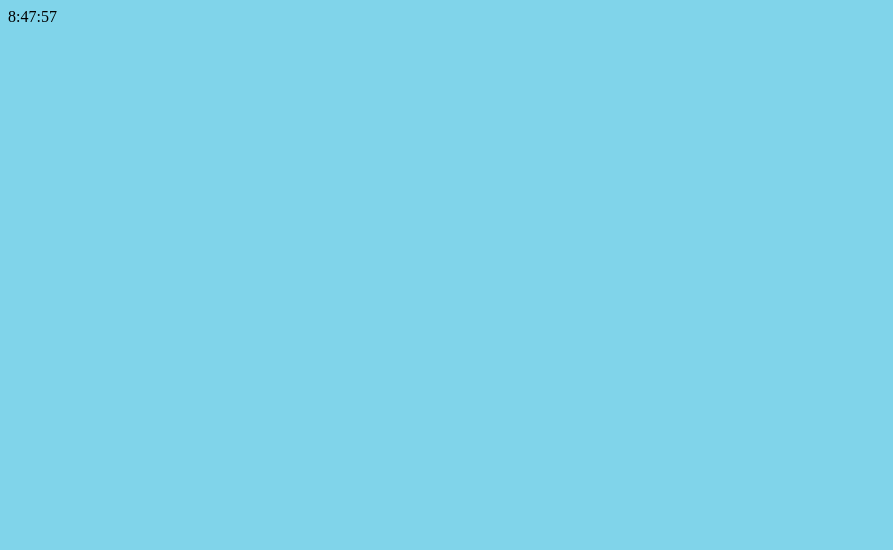
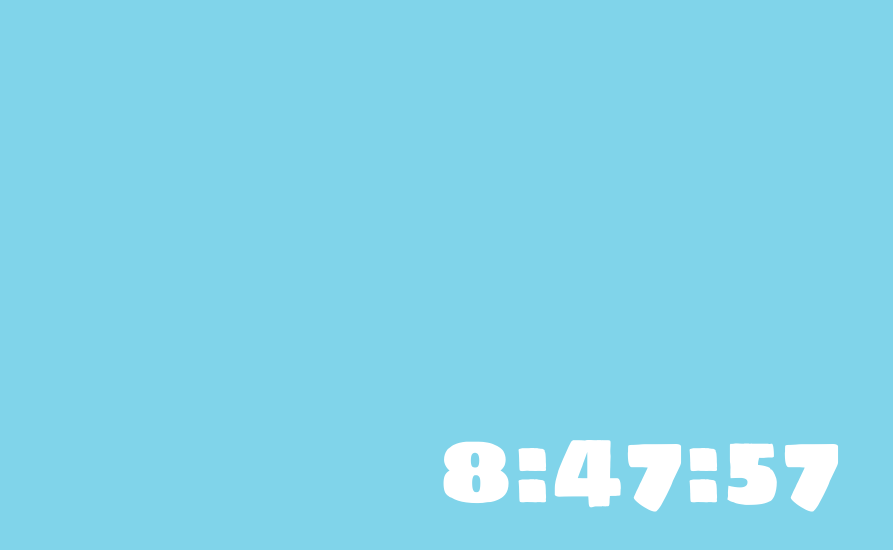
Before and after one commit to JeanelM123/JQuery, a plain HTML site: page index.html in a window 1280 px wide. Shown: the whole page, without its empty margins (0-893 px from the left). Drawn offline with Linux system fonts and the light colour scheme.

Commit message:
Stylized Clock pushed to master instead of Exercise2 branch

```diff
--- a/index.html
+++ b/index.html
@@ -3,6 +3,7 @@
 <head>
   <title>Assignment 9</title>
   <link rel="stylesheet" type="text/css" href="main.css">
+  <link href='https://fonts.googleapis.com/css?family=Sigmar+One' rel='stylesheet' type='text/css'>
 </head>
 <body>
   <div id="clock">
--- a/main.css
+++ b/main.css
@@ -2,6 +2,16 @@ body {
     background-color: #80d4ea;
 }
 
-.clock {
-    'margin-left, 25px'
+#clock {
+    height: 100px;
+    width: 800px;
+    margin: auto;
+    position: absolute;
+    top: 0; left: 0; bottom: 0; right: 0;
+    padding-top: 70px;
+    font-family: Sigmar One, cursive;
+    text-align: center;
+    color: white;
+    font-size: 100px;
+ }
 }
```
